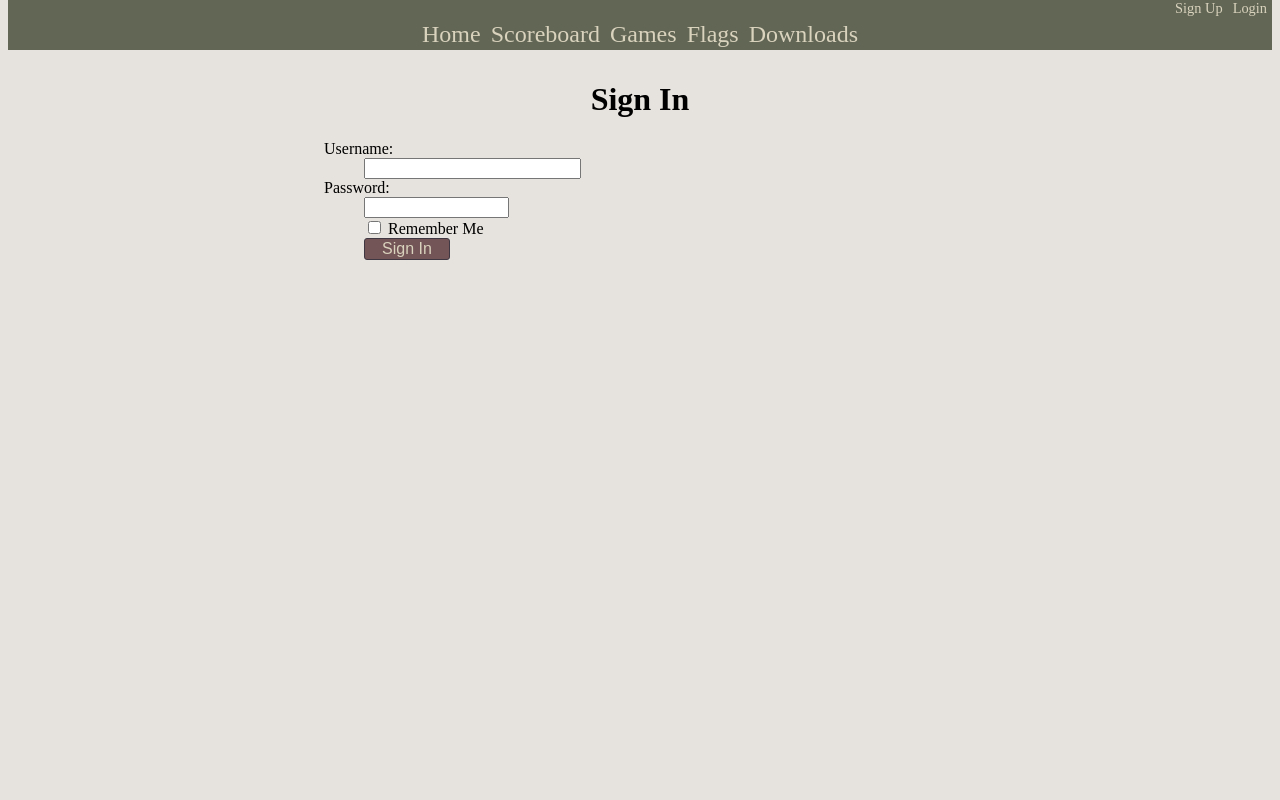
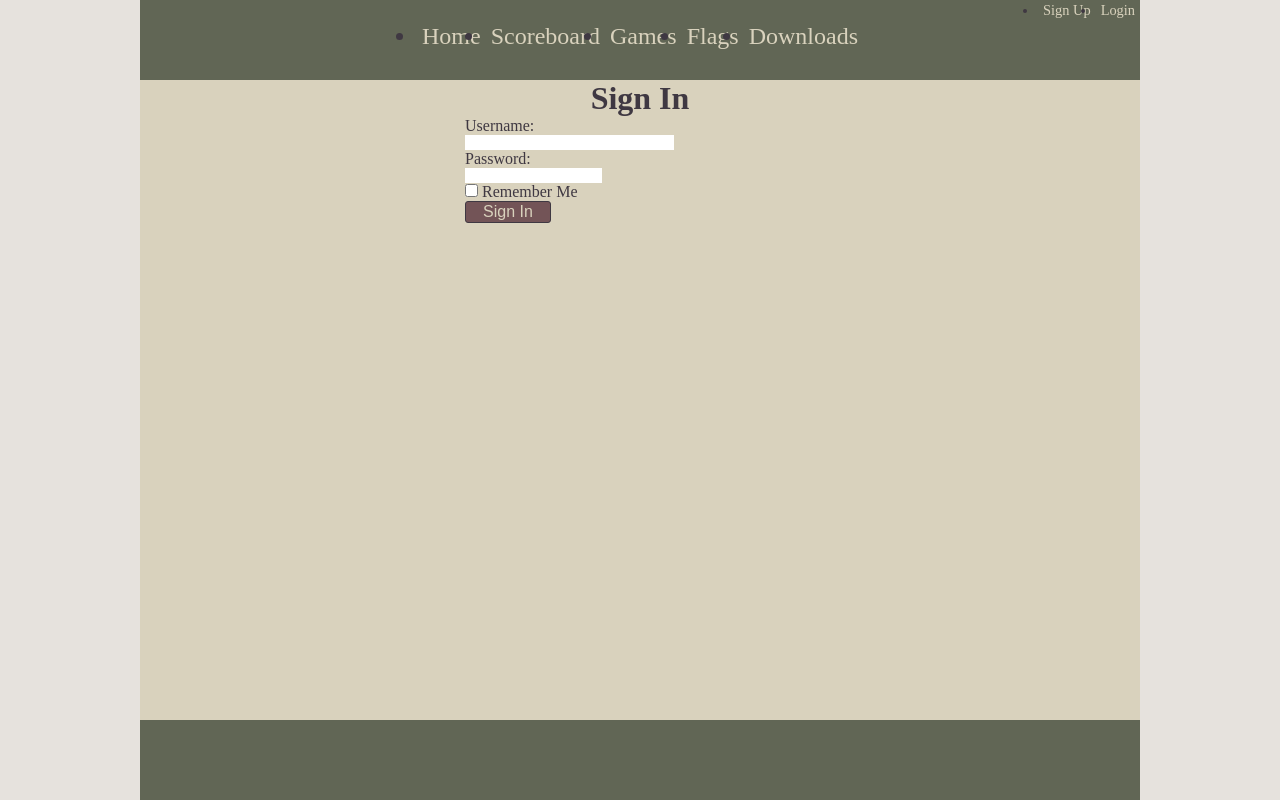
Before and after one commit to JMaz/athena, a Flask app: a page that uses app/templates/base.html in a window 1280 px wide. Run offline with Flask 2, Linux system fonts and the light colour scheme.

Commit message:
html/css redesign

```diff
--- a/app/static/style.css
+++ b/app/static/style.css
@@ -1,46 +1,28 @@
-body            { background-color: #e6e2dd; white-space:nowrap; }
+*	{ padding : 0; margin : 0; border : 0; }
+body	{ background-color: #e6e2dd; background-attachment : fixed; background-size : 100% auto; color: #3f3842; }
 
-ul		{ list-style-type: none; margin: 0; padding: 0; }
-li		{ display: inline; }
-
+.blended_grid	{ display : block; width : 1000px; overflow : auto; margin : 0 auto; }
+.pageHeader	{ background-color : #616655; float : left; clear : none; height: 10%; width : 100%; }
 a:link		{ text-decoration: none; color: #d9d2bd; }
 a:visited 	{ text-decoration: none; color: #d9d2bd; }
 a:hover		{ text-decoration: underline; color: #a3887a; }
 a:active	{ text-decoration: underline; color: #735457;}
-
-#header 	{ position: relative; top: -10px; background-color: #616655; }
-
-.user            { text-align: right; }
-.user ul         { display: inline-block; *display: inline;  }
-.user li         { float: left; padding: 2px 5px; font-size: 90%;}
-
-
+.user           { text-align: right; }
+.user ul        { display: inline-block; *display: inline;  }
+.user li        { float: left; padding: 2px 5px; font-size: 90%;}
 .nav		{ text-align: center; }
 .nav ul		{ display: inline-block; *display: inline;  }
 .nav li		{ float: left; padding: 2px 5px; font-size: 150%; }
-
+.pageLeftMenu	{ background-color : #d9d2bd; float : left; clear : none; height : 80%; width : 15%; }
+.pageContent	{ background-color : #d9d2bd; float : left; clear : none; height : 80%;  width : 70%; }
 .flash            { text-align: center; }
-
 .body		{ position: relative; margin:0 auto; width: 50%; }
 .body div	{ position: relative; margin:0 auto; width: 50%; }
 .body h1	{ text-align: center; }
 .body p		{ text-align: justify; margin: 0 auto; width 50%; }
 .body table	{ border-collapse: collapse; margin: 0 auto; width 50%;}
 .body table,td, th { border: 1px solid #735457; }
-.btn-style{
-	border : solid 1px #3f3842;
-	border-radius : 3px;
-	font-size : 16px;
-	color : #d9d2bd;
-	padding : 1px 17px;
-	background : #735457;
-}
-
-.btn-style:hover{
-        border : solid 1px #3f3842;
-        border-radius : 3px;
-        font-size : 16px;
-        color : #3f3842;
-        padding : 1px 17px;
-        background : #a3887a;
-}
+.pageRightMenu	{ background-color : #d9d2bd; float : left; clear : none; height : 80%; width : 15%; }
+.pageFooter	{ background-color : #616655; float : left; clear : none; height : 10%; width : 100% ; }
+.btn-style	{ border : solid 1px #3f3842; border-radius : 3px; font-size : 16px; color : #d9d2bd; padding : 1px 17px; background : #735457; }
+.btn-style:hover{ border : solid 1px #3f3842; border-radius : 3px; font-size : 16px; color : #3f3842; padding : 1px 17px; background : #a3887a; }
--- a/app/templates/base.html
+++ b/app/templates/base.html
@@ -1,15 +1,17 @@
 <html>
-
 	<head>
+		<meta http-equiv="content-type" content="text/html; charset=utf-8">
 		<link rel=stylesheet type=text/css href="{{ url_for('static', filename='style.css') }}">
 		{% if title %}
 			<title>{{ title }} - Wargames</title>
 		{% else %}
 			<title>Welcome the Wargames</title>
 		{% endif %}
+		<meta name="description" content="Write some words to describe your html page">
 	</head>
 	<body>
-		<div id="header">
+		<div class="blended_grid">
+			<div class="pageHeader">
 				<div class="user">
 					<ul>
 						{% if not g.user.is_authenticated() %}
@@ -35,7 +37,10 @@
 				</div>
 			</div>
 
-		<div>
+			<div class="pageLeftMenu">
+			</div>
+
+			<div class="pageContent">
 				{% with messages = get_flashed_messages() %}
 					{% if messages %}
 					<div class="flash">
@@ -49,5 +54,12 @@
 				{% endwith %}
 				{% block content %}{% endblock %}
 			</div>
+
+			<div class="pageRightMenu">
+			</div>
+
+			<div class="pageFooter">
+			</div>
+		</div>
 	</body>
 </html>
```
Also changed, not shown: 1 other file. Lines whose indentation alone changed are shown as unchanged.
